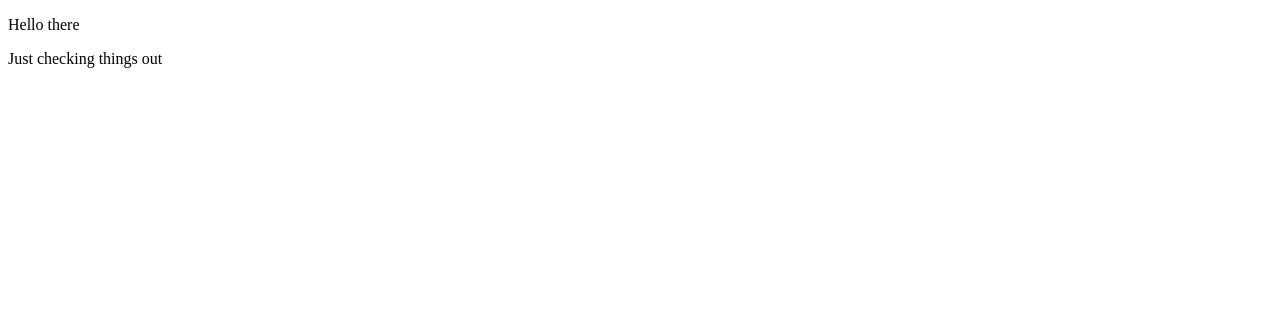
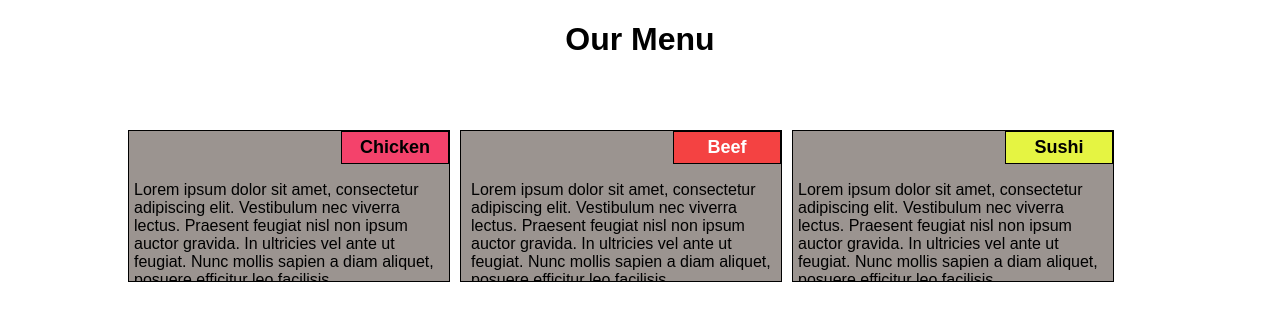
Before and after one commit to Gav217/mod2_solution, a plain HTML site: page site/index.html in a window 1280 px wide. Drawn offline with Linux system fonts and the light colour scheme.

Commit message:
changes locally

```diff
--- a/site/index.html
+++ b/site/index.html
@@ -1,11 +1,41 @@
 <!DOCTYPE html>
 <html>
 <head>
+<link rel="stylesheet" type="text/css" href="style.css">
+<meta name="viewport" content="width=device-width, initial-scale=1">
 	<title>This is my project</title>
 </head>
 <body>
-<p>Hello there</p>
 
-<p>Just checking things out</p>
+
+<h1>Our Menu</h1>
+<div id="container">
+<div id="sec1">
+
+<div id="heading1">
+	<h2>Chicken</h2>
+</div>
+
+	<p class="dummy1">Lorem ipsum dolor sit amet, consectetur adipiscing elit. Vestibulum nec viverra lectus. Praesent feugiat nisl non ipsum auctor gravida. In ultricies vel ante ut feugiat. Nunc mollis sapien a diam aliquet, posuere efficitur leo facilisis.</p>
+</div>
+
+<div id="sec2">
+	<div id="heading2">
+		<h2>Beef</h2>
+
+	</div>
+
+	<p class="dummy2">Lorem ipsum dolor sit amet, consectetur adipiscing elit. Vestibulum nec viverra lectus. Praesent feugiat nisl non ipsum auctor gravida. In ultricies vel ante ut feugiat. Nunc mollis sapien a diam aliquet, posuere efficitur leo facilisis.</p>
+</div>
+<div id="sec3">
+	<div id="heading3">
+
+		<h2>Sushi</h2>
+		</div>
+
+		<p class="dummy1">Lorem ipsum dolor sit amet, consectetur adipiscing elit. Vestibulum nec viverra lectus. Praesent feugiat nisl non ipsum auctor gravida. In ultricies vel ante ut feugiat. Nunc mollis sapien a diam aliquet, posuere efficitur leo facilisis.</p>
+
+</div>
+</div>
 </body>
 </html>
--- a/site/style.css
+++ b/site/style.css
@@ -1,5 +1,174 @@
-p {
 
-	color:brown;
-	font-size:10px;
+
+
+body {
+	font-family: sans-serif;
+	margin: 0;
 }
+
+#container {
+
+	width: 100%;
+}
+
+h1 {
+
+	text-align: center;
+}
+
+#heading1 h2 {
+
+	position: relative;
+	float: right;
+	margin:auto;
+	font-size: 18px;
+	background-color:#f4426b;
+	border:1px solid black;
+	padding: 5px;
+	width: 30%;
+	text-align:center;
+
+}
+
+#heading2 h2 {
+
+	position: relative;
+	float: right;
+	margin:auto;
+	color: white;
+	font-size: 18px;
+	background-color:#f44242;
+	border:1px solid black;
+	padding: 5px;
+	width: 30%;
+	text-align: center;
+
+}
+
+#heading3 h2 {
+
+	position: relative;
+	float: right;
+	margin:auto;
+	font-size: 18px;
+	background-color:#e5f442;
+	border:1px solid black;
+	padding: 5px 5px 5px 5px;
+	width: 30%;
+	text-align: center;
+
+}
+
+
+
+#sec1 {
+
+	border: 1px solid black;
+	float: left;
+	height: 150px;
+	width: 25%;
+	margin-left: 10%;
+	margin-top: 50px;
+	overflow: hidden;
+	background-color: #9b9490;
+}
+
+#sec2 {
+
+	border: 1px solid black;
+	float: left;
+	height: 150px;
+	width: 25%;
+	margin-left: 10px;
+	margin-top: 50px;
+	overflow: hidden;
+	background-color: #9b9490;
+
+}
+
+#sec3 {
+
+	border: 1px solid black;
+	float: left;
+	height: 150px;
+	width: 25%;
+	margin-left: 10px;
+	margin-top: 50px;
+	overflow: hidden;
+	background-color: #9b9490;
+
+}
+
+.dummy1 {
+
+	margin:auto;
+	padding: 50px 5px 0 5px;
+}
+
+.dummy2 {
+
+	margin:auto;
+	padding: 50px 10px 10px 10px;
+}
+
+.dummy3 {
+
+	margin:auto;
+	padding: 50px 10px 10px 10px;
+}
+
+@media screen (min-width: 992px) {
+
+	#sec1 {
+		width:25%;
+	}
+	#sec2 {
+
+		width:25%;
+	}
+	#sec3 {
+
+		width:25%;
+	}
+}
+
+@media screen and (min-width: 768px) and (max-width: 991px) {
+
+	#sec1 {
+		width:33.33%;
+	}
+	#sec2 {
+
+		width:33.33%;
+	}
+	#sec3 {
+
+		width:68%;
+		margin-left: 10%;
+	}
+}
+
+@media screen and (max-width: 767px) {
+
+
+
+	#sec1 {
+		width:50%;
+		margin: 20px;
+		margin-left: 25%
+
+	}
+	#sec2 {
+
+		width:50%;
+		margin:20px;
+		margin-left: 25%
+
+	}
+	#sec3 {
+
+		width:50%;
+		margin:20px;
+		margin-left: 25%
+	}
+}
```
